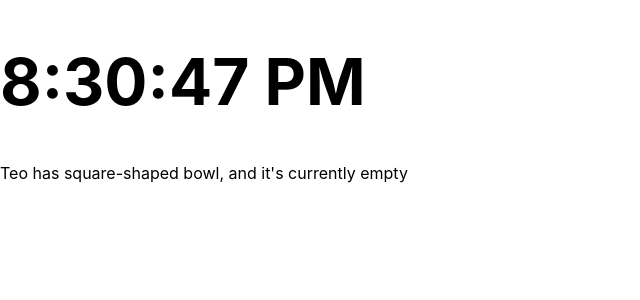
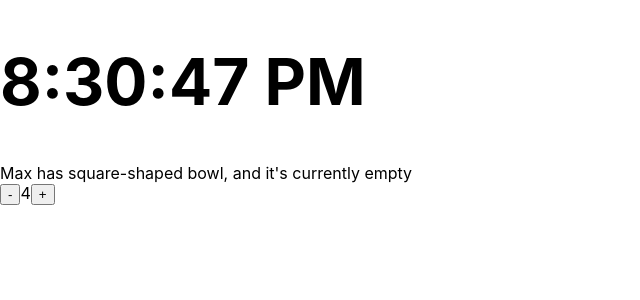
Before and after one commit to TKabakov/React, a React (Create React App) app in the folder data-flow/: page / in a window 1280 px wide. Shown: the top 300 px of the page, without its empty margins (0-640 px from the left). Built offline with nearby package versions, Linux system fonts and the light colour scheme.

Commit message:
Starting hooks tutorial

```diff
--- a/data-flow/src/App.js
+++ b/data-flow/src/App.js
@@ -1,15 +1,32 @@
 import './App.css';
 import Puppy from './components/Puppy';
 import Child from './components/Child';
+import React, { useState } from 'react';
 
 function App() {
+  const [count, setCount] = useState (4);
+
+  function decrementCount () {
+    setCount (count - 1 )
+    setCount (count - 1 )
+  }
+
+  function incrementCount (){
+    setCount (count + 1)
+  }
   const date = new Date();
+
   return (
     <div>
       <h1>
         <Child message={date.toLocaleTimeString()}/>
       </h1>
-      <Puppy name="Teo" bowlShape bowlStatus/>
+      <Puppy name="Max" bowlShape bowlStatus/>
+      <div className="hooks">
+        <button onClick={decrementCount}>-</button>
+        <span>{count}</span>
+        <button onClick={incrementCount}>+</button>
+      </div>
     </div>
   //Check the bowlShape and bowlStatus props in the child Puppy component
   );
```
